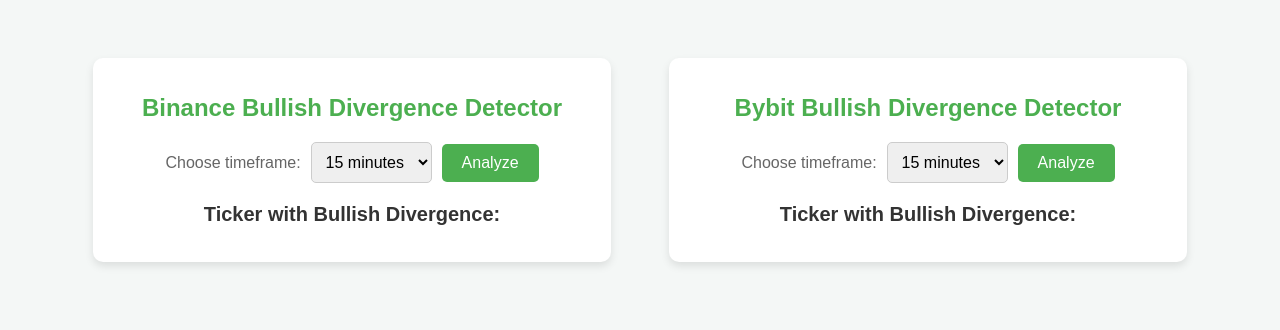
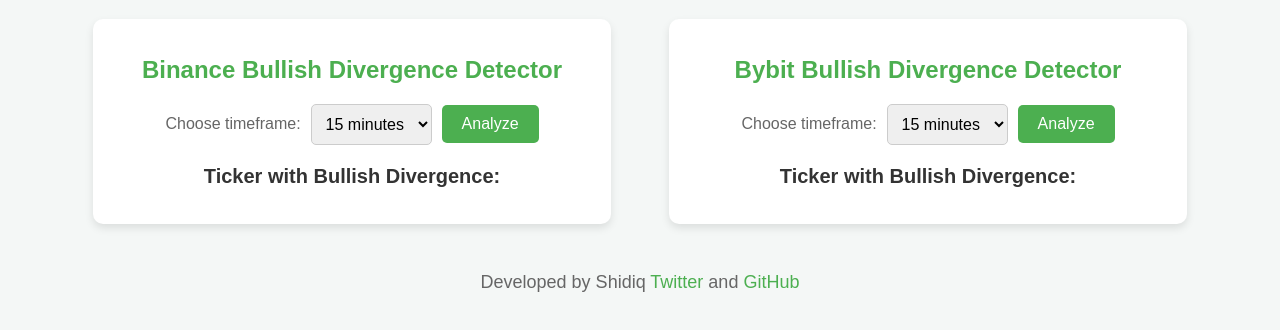
Before and after one commit to shidiqmuh0/bulldiv-binance-web, a plain HTML site: page index.html in a window 1280 px wide. Shown: the part 240-570 px from the top of the page. Drawn offline with Linux system fonts and the light colour scheme.

Commit message:
change styles

```diff
--- a/index.html
+++ b/index.html
@@ -46,6 +46,9 @@
             </div>
         </div>
     </div>
+    <div id="credits">
+        <p>Developed by Shidiq <a href="https://twitter.com/shdqm0" target="_blank">Twitter</a> and <a href="https://github.com/shidiqmuh0" target="_blank">GitHub</a></p>
+    </div>
     <script src="script.js"></script>
 </body>
 </html>
--- a/styles.css
+++ b/styles.css
@@ -5,6 +5,7 @@ body {
     margin: 0;
     padding: 0;
     display: flex;
+    flex-direction: column;
     justify-content: center;
     align-items: center;
     height: 100vh;
@@ -113,8 +114,32 @@ li {
     margin-top: 10px;
 }
 
+/* Credits */
+#credits {
+    text-align: center;
+    margin-top: 20px;
+}
+
+#credits p {
+    font-size: 18px;
+    color: #666;
+}
+
+#credits a {
+    color: #4CAF50;
+    text-decoration: none;
+}
+
+#credits a:hover {
+    text-decoration: underline;
+}
+
 /* Responsive design */
 @media (max-width: 768px) {
+    body {
+        height: auto;
+    }
+
     .container {
         flex-direction: column;
         align-items: center;
```
